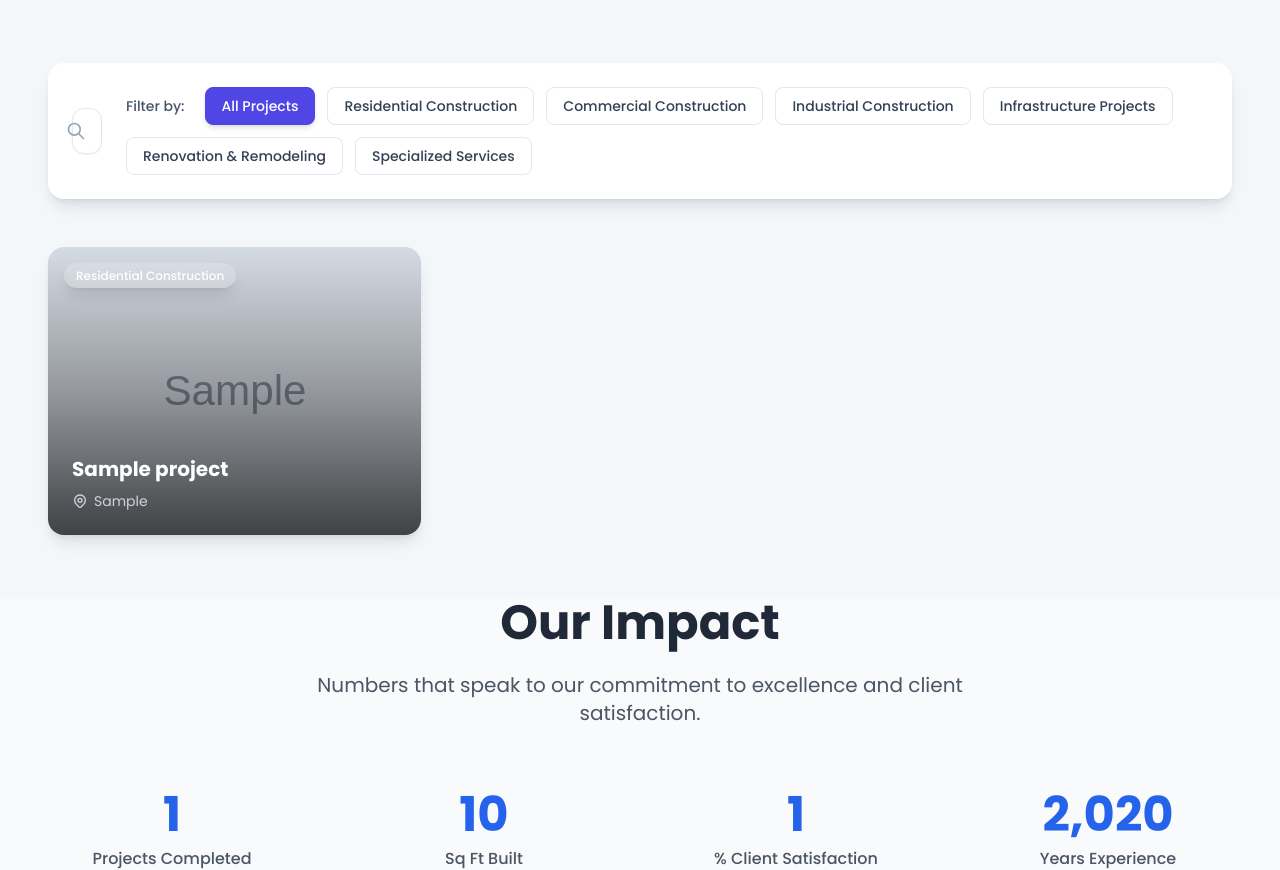
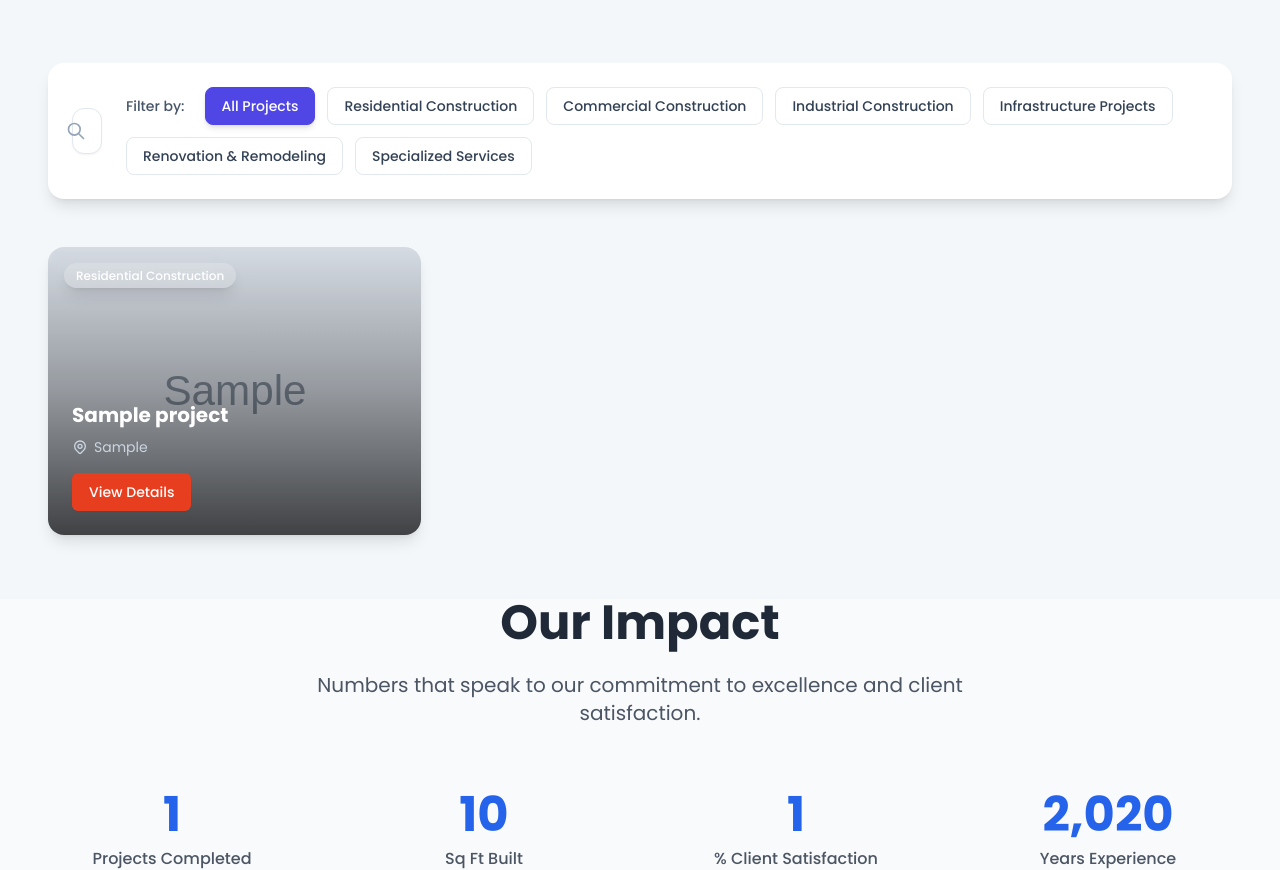
Before and after one commit to Ricas2410/skylinegh, a Django app: page /projects/ in a window 1280 px wide. Shown: the part 527-1397 px from the top of the page. Run offline with Django 5.2, Linux system fonts and the light colour scheme; data comes from the database, SQL or seed files in the repository; tables that the repository leaves empty hold one stand-in row (values such as "Sample post"); grey boxes marked "Sample" are stand-in pictures; some libraries are stand-ins or nearby versions.

Commit message:
feat: Improve project list UI and update home page SEO

```diff
--- a/templates/projects/project_list.html
+++ b/templates/projects/project_list.html
@@ -93,7 +93,7 @@
         {% if projects %}
             <div class="grid grid-cols-2 md:grid-cols-2 lg:grid-cols-3 gap-4 sm:gap-6 lg:gap-8">
                 {% for project in projects %}
-                <div class="bg-white rounded-xl lg:rounded-2xl shadow-lg hover:shadow-2xl transition-all duration-300 group overflow-hidden transform hover:-translate-y-2">
+                <a href="{% url 'projects:project_detail' project.slug %}" class="block bg-white rounded-xl lg:rounded-2xl shadow-lg hover:shadow-2xl transition-all duration-300 group overflow-hidden transform hover:-translate-y-2">
                     <div class="relative overflow-hidden h-48 sm:h-56 lg:h-72">
                         {% if project.featured_image %}
                             <img src="{{ project.featured_image.url }}" alt="{{ project.title }}"
@@ -115,17 +115,20 @@
 
                         <div class="absolute bottom-0 left-0 right-0 p-3 lg:p-6">
                             <h3 class="text-sm sm:text-base lg:text-xl font-bold text-white mb-1 lg:mb-2 leading-tight">
-                                <a href="{% url 'projects:project_detail' project.slug %}" class="hover:text-indigo-300 transition-colors duration-300 stretched-link">
-                                    {{ project.title }}
-                                </a>
+                                {{ project.title }}
                             </h3>
                             <div class="flex items-center text-xs lg:text-sm text-slate-300">
                                 <svg class="w-3 h-3 lg:w-4 lg:h-4 mr-1 lg:mr-1.5" fill="none" stroke="currentColor" viewBox="0 0 24 24"><path stroke-linecap="round" stroke-linejoin="round" stroke-width="2" d="M17.657 16.657L13.414 20.9a1.998 1.998 0 01-2.827 0l-4.244-4.243a8 8 0 1111.314 0z"></path><path stroke-linecap="round" stroke-linejoin="round" stroke-width="2" d="M15 11a3 3 0 11-6 0 3 3 0 016 0z"></path></svg>
                                 <span class="truncate">{{ project.location }}</span>
                             </div>
+                            <div class="mt-4">
+                                <span class="inline-flex items-center px-4 py-2 border border-transparent text-sm font-medium rounded-md shadow-sm text-white bg-coral-600 hover:bg-coral-700 transition-colors duration-300">
+                                    View Details
+                                </span>
+                            </div>
                         </div>
                     </div>
-                </div>
+                </a>
                 {% endfor %}
             </div>
 
```
Also changed, not shown: templates/core/home.html (+4 -4 lines).
